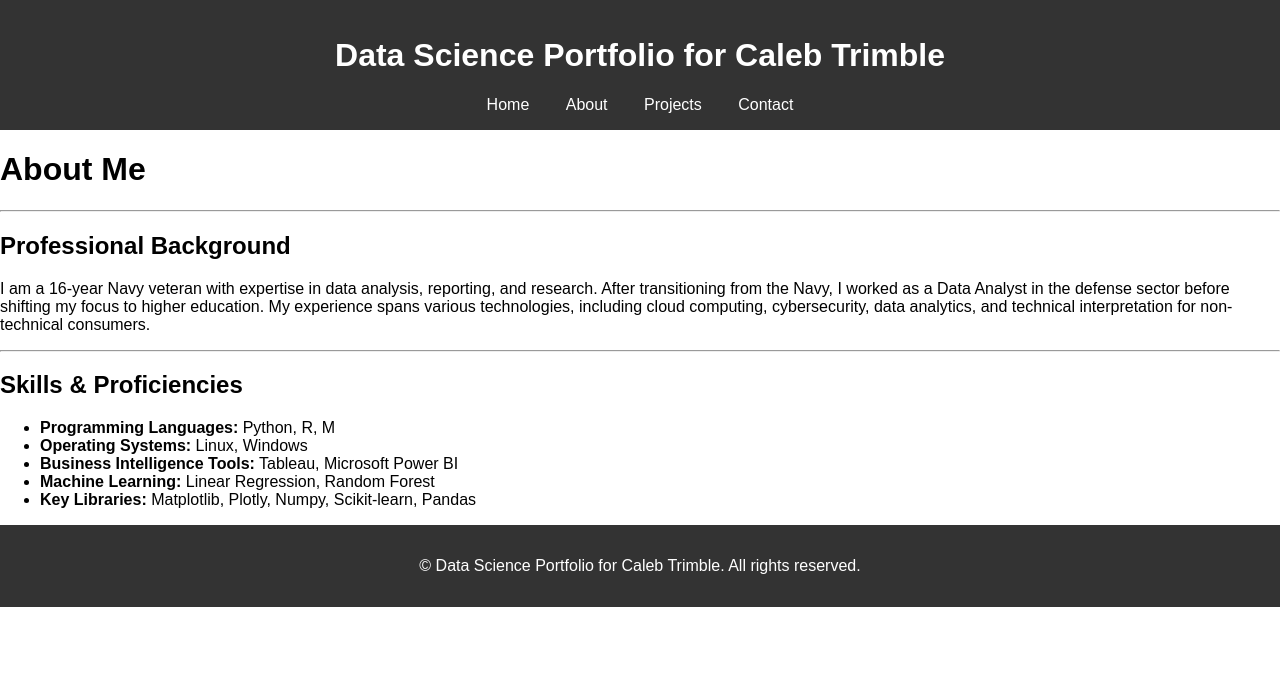
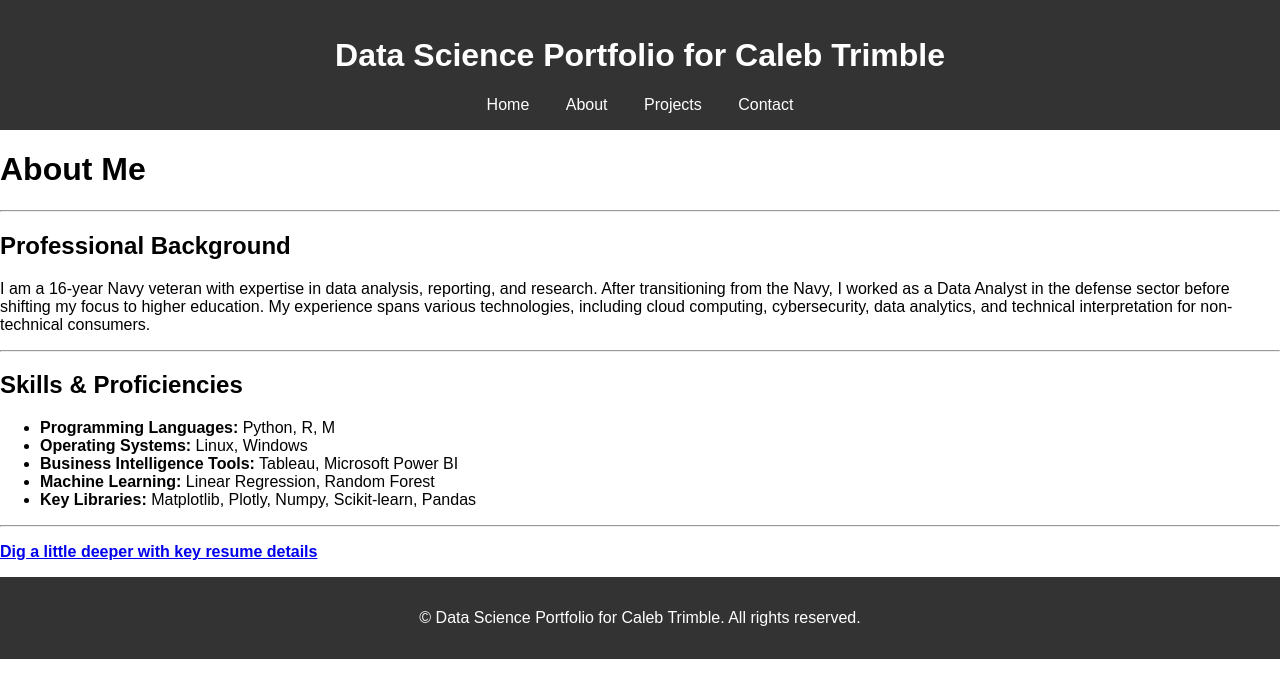
Before and after one commit to cmtrimble/cmtrimble.github.io, a Jekyll site: the page built from about.md, in a window 1280 px wide. Shown: the top 698 px of the page. Built offline with Jekyll 4.4.1, drawn with Linux system fonts in a browser that asks for light colours.

Commit message:
Update about.md

```diff
--- a/about.md
+++ b/about.md
@@ -19,3 +19,7 @@ I am a 16-year Navy veteran with expertise in data analysis, reporting, and rese
 - **Business Intelligence Tools:** Tableau, Microsoft Power BI
 - **Machine Learning:** Linear Regression, Random Forest
 - **Key Libraries:** Matplotlib, Plotly, Numpy, Scikit-learn, Pandas
+
+---
+
+**[Dig a little deeper with key resume details](./resume)**
```
